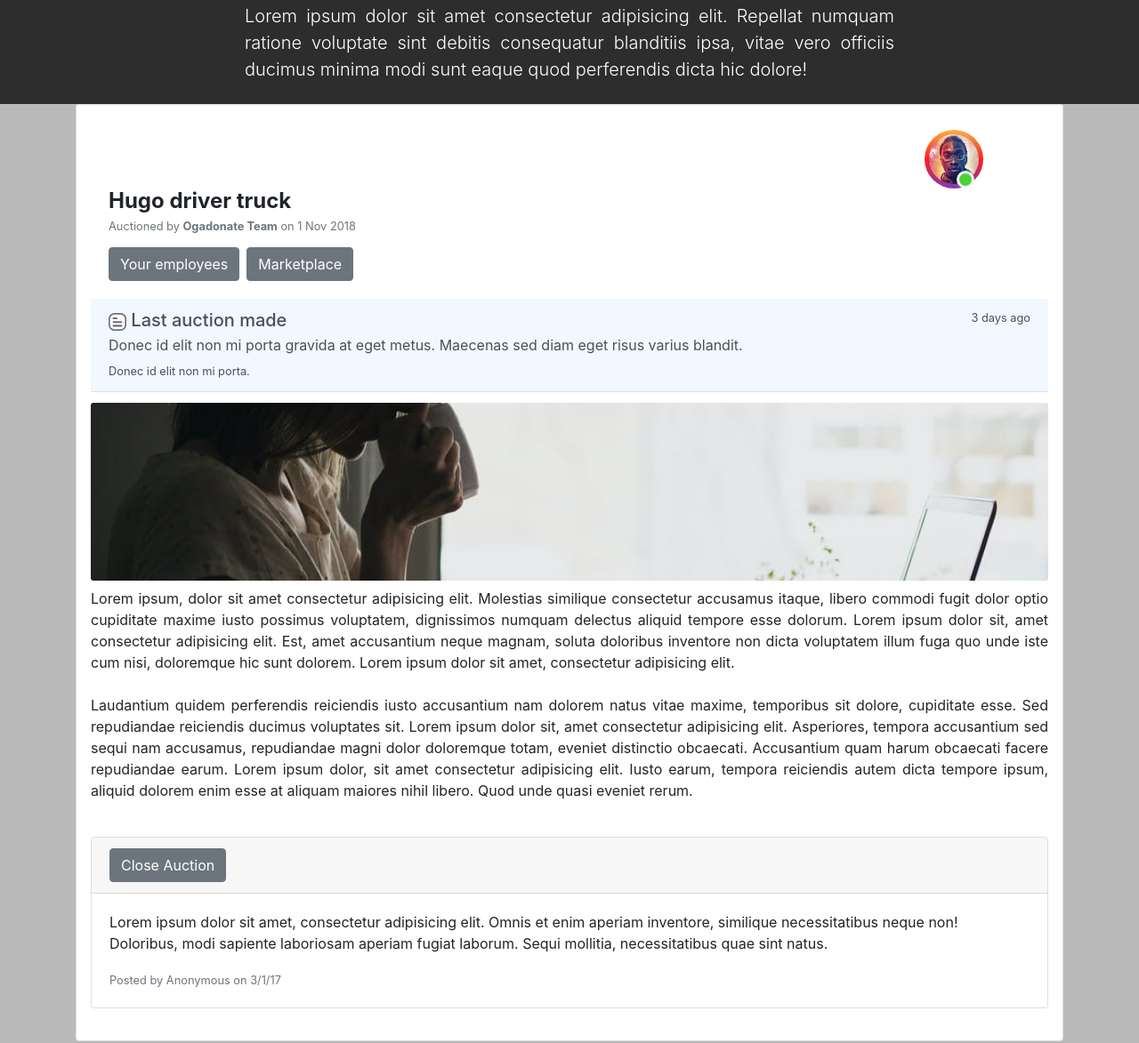
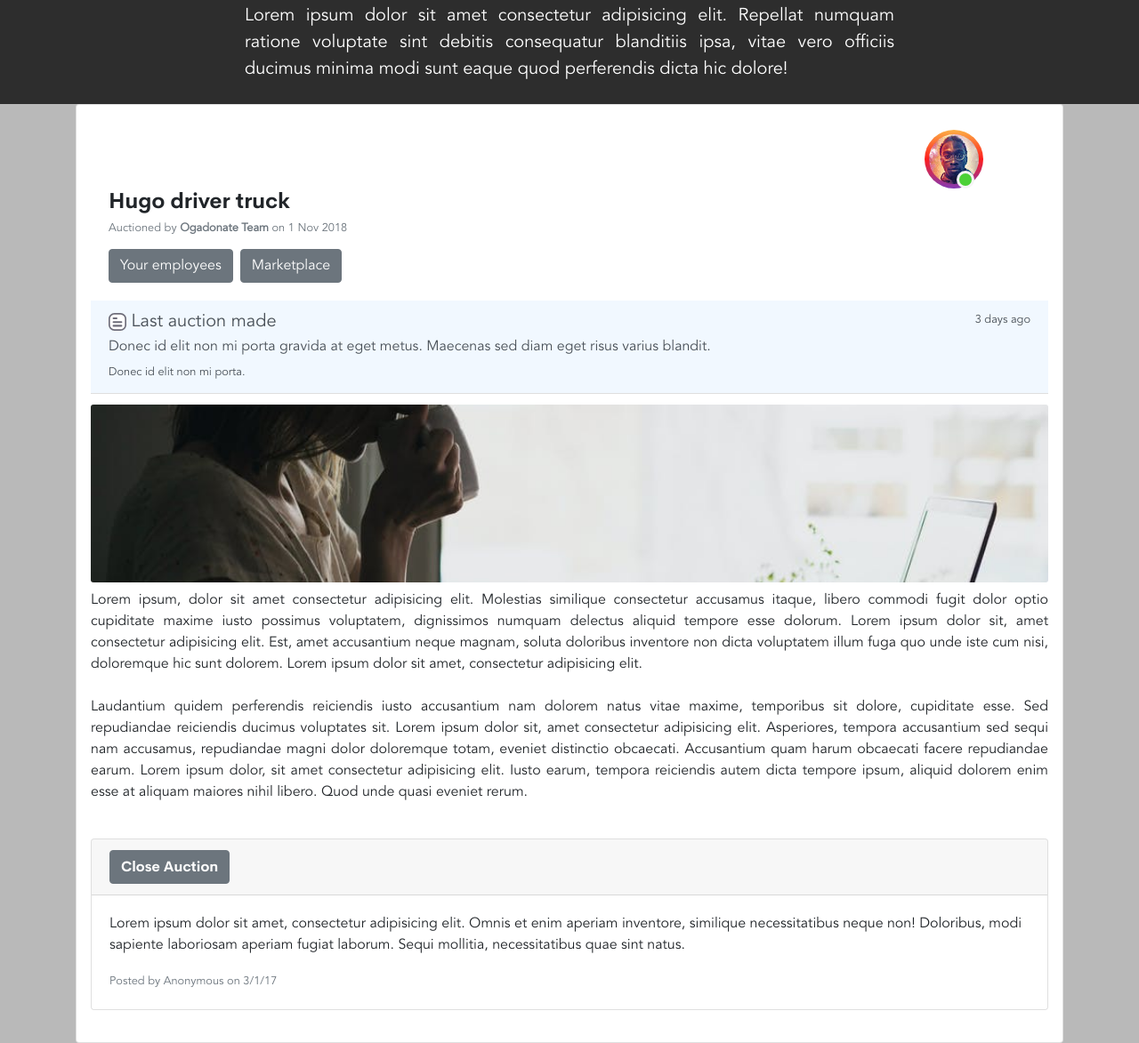
Before and after one commit to jim-nnamdi/shooter, a plain HTML site: page single.html in a window 1280 px wide. Shown: the part 101-1274 px from the top of the page at 89% size. Drawn offline with Linux system fonts and the light colour scheme.

Commit message:
added new font faces and classes

```diff
--- a/single.html
+++ b/single.html
@@ -16,7 +16,22 @@
   <!-- Custom styles for this template -->
   <link href="css/shop-homepage.css" rel="stylesheet">
   <link href="css/profileimage.css" rel="stylesheet">
+  <style>
+    @font-face {
+     font-family: all;
+     src: url("fonts/Cerebri\ Sans\ Bold.woff")format('woff');
+   }
 
+   @font-face {
+     font-family: alli;
+     src: url("fonts/AvenirLTStd-Book.woff")format('woff2');
+   }
+
+   * {
+     font-family: alli;
+   }
+   .wbold{font-family: all;}
+   </style>
 </head>
 
 <body style="background: #b9b9b9;">
@@ -76,7 +91,7 @@
                 </div>
               </div>
                 <div class="col-12 d-flex">
-                    <h4 class="card-title "><b>Hugo driver truck</b></h4>
+                    <h4 class="card-title "><b class="wbold">Hugo driver truck</b></h4>
                 </div>
                 <div class="col">
                     <h6 class="card-subtitle mb-2 text-muted">
@@ -151,7 +166,7 @@
               <div class="card card-outline-secondary my-4">
                 <div class="card-header">
 
-                  <a href="#" class="btn btn-secondary">Close Auction</a>
+                  <a href="#" class="btn btn-secondary wbold">Close Auction</a>
                 </div>
                 <div class="card-body">
                   <p>Lorem ipsum dolor sit amet, consectetur adipisicing elit. Omnis et enim aperiam inventore, similique necessitatibus neque non! Doloribus, modi sapiente laboriosam aperiam fugiat laborum. Sequi mollitia, necessitatibus quae sint natus.</p>
```
